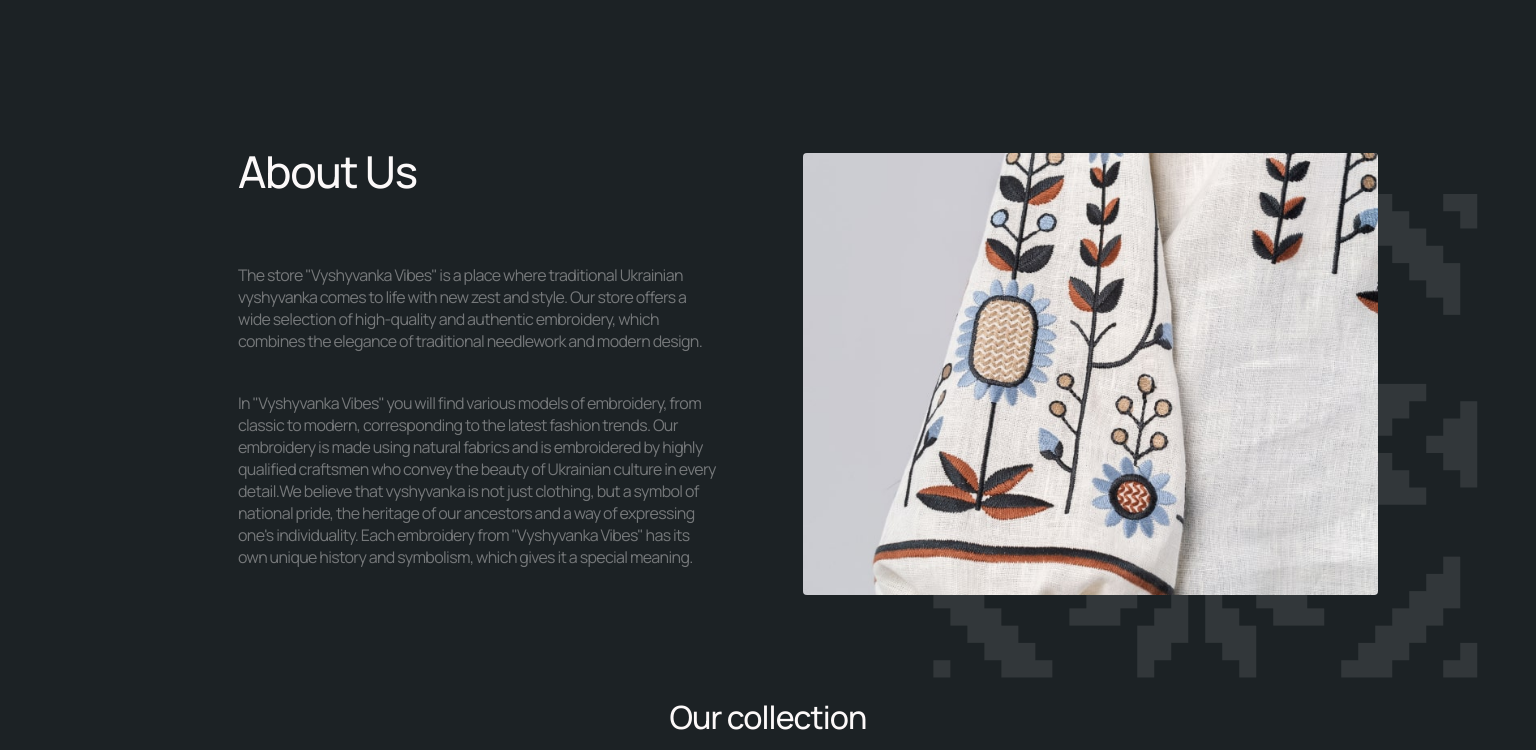
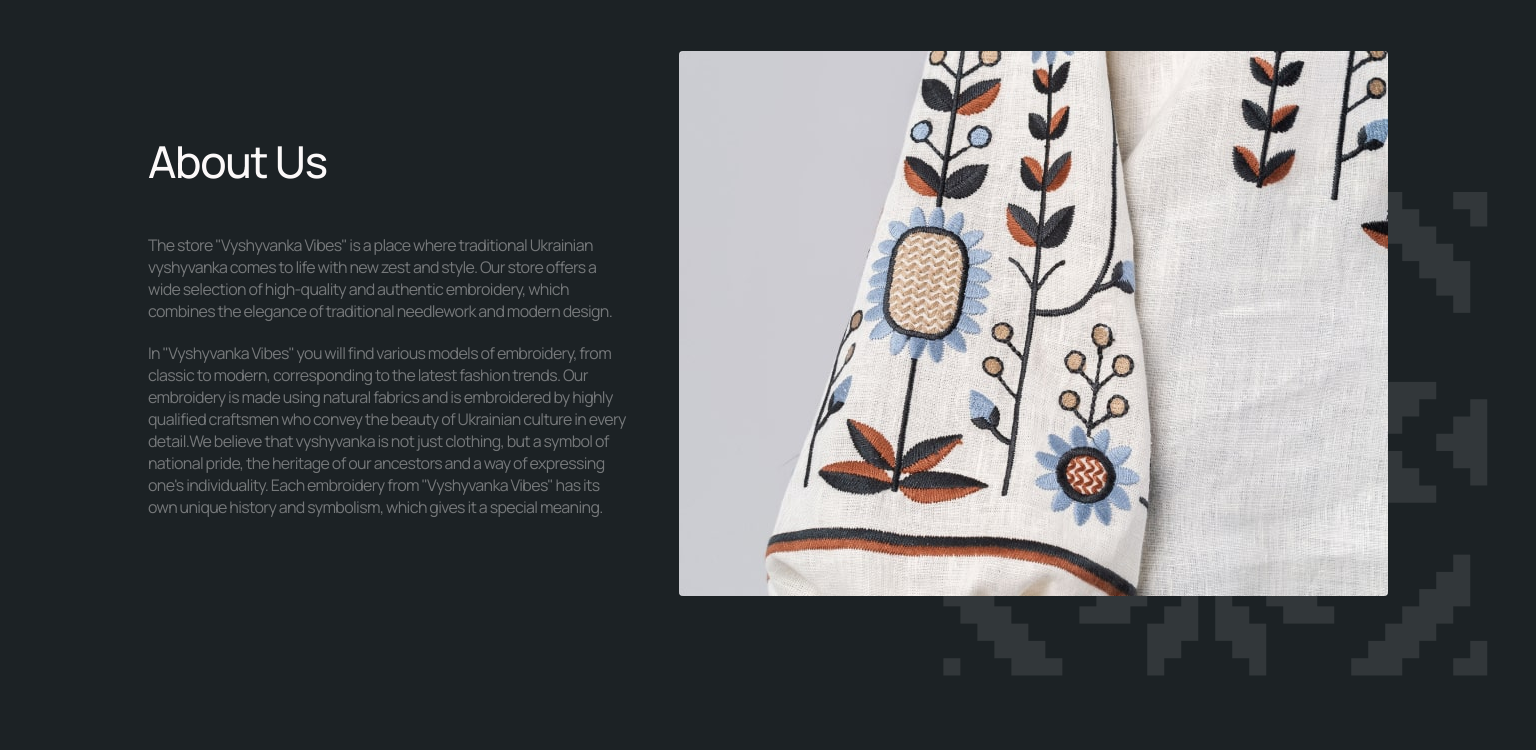
Before and after one commit to Petro-Gunko/project-GOOD_IDEA, a website built with Vite: page src/index.html in a window 1536 px wide. Shown: the part 839-1589 px from the top of the page. Built offline with nearby package versions, Linux system fonts and the light colour scheme.

Commit message:
about-us-fin-v0

```diff
--- a/src/css/about-us.css
+++ b/src/css/about-us.css
@@ -2,14 +2,7 @@
 
 /* ------------ Mobile ------- */
 .about-us-section {
-    background-color: var(--black);
-    background-repeat: no-repeat;
-    background-position: right bottom;
-    background-image: url("/img/about-us/about-us-background-mobile.png");
-    padding-bottom: 62px;
-    max-width: fit-content;
-    margin: 0 auto;
-
+    padding-bottom: 80px;
 }
 
 .about-us-container {
@@ -17,7 +10,6 @@
     flex-direction: column;
     box-sizing: border-box;
     align-items: center;
-    min-width: 320px;
     max-width: fit-content;
 }
 
@@ -51,14 +43,26 @@
     letter-spacing: -0.04em;
     }
 
+.about-us-container-img {
+        position: relative;
+      }
+.about-us-container-img::after {
+        position: absolute;
+        display: flex;
+        width: 459px;
+        height: 408px;
+        content: "";
+        background-image: url("/img/about-us/about-us-background-mobile.png");
+        background-repeat: no-repeat;
+        bottom: -62px;
+        left: 105px;
+        z-index: -10;
+      }
+
 .about-us-img {
         width: 100%;
-        height: auto;
         border-radius: 4px;
-
        }
-
-
 
 @media screen and (min-width: 375px) {
 
@@ -78,12 +82,10 @@
 /* ------------------ Tablet ------------ */
 
 @media screen and (min-width: 768px) {
+
     .about-us-section {
-        background-image: url("/img/about-us/about-us-background-tablet.png");
-        padding-bottom: 50px;
-
+        padding-bottom: 100px;
     }
-
 
     .about-us {
         font-size: 44px;
@@ -95,19 +97,26 @@
         padding-bottom: 20px;
       }
 
-    .about-us-img {
-        width: 704px;
-    }
 
     .about-us-item:last-child {
         padding-bottom: 40px;
    }
 
+   .about-us-img {
+    width: 704px;
+}
+
+.about-us-container-img::after {
+    width: 545px;
+    height: 484px;
+    background-image: url("/img/about-us/about-us-background-tablet.png");
+    bottom: -50px;
+    left: 367px;
+  }
 
     .about-us-text {
         font-size: 16px;
     }
-
 
 }
 
@@ -117,18 +126,18 @@
 
 @media screen and (min-width: 1280px) {
 
-    .about-us-container {
-        padding-top: 20px;
+    .about-us-section {
+        padding-bottom: 150px;
+    }
+
+    .about-us {
+        padding-top: 50px;
     }
 
     .about-us-container {
-        flex-direction: inherit;
+        flex-direction: row;
         align-items: center;
-        display: inline-flex;
-        justify-content: center;
         gap: 50px;
-        padding-left: 80px;
-        width: 1080px
       }
 
 
@@ -142,23 +151,18 @@
         letter-spacing: -0.03em;
     }
 
-    .about-us-img {
-        width: 704px;
-    }
 
     .about-us-item: {
         padding-bottom: 20px;
    }
 
     .about-us-item:last-child {
-        padding-bottom: 40px;
+        padding-bottom: 43,5px;
    }
-
 
     .about-us-text {
         font-size: 16px;
     }
-
 
     .about-us-item {
         width: 436px;
@@ -168,14 +172,13 @@
         width: 594px;
     }
 
-    .about-us-section {
+    .about-us-container-img::after {
+        width: 545px;
+        height: 484px;
         background-image: url("/img/about-us/about-us-background-desctop.png");
-        padding: 70px 80px 70px 100px;
-
+        bottom: -80px;
+        left: 309px;
     }
-
-
-
 
 /* ---------------- End Desctop ----------- */
 
@@ -183,46 +186,48 @@
 
 @media screen and (min-width: 1440px) {
 
-         .about-us-container  {
-              display: inline-flex;
-              flex-direction: inherit;
-              align-items: center;
-              width: 1240px;
-             justify-content: center;
-             gap: 50px;
+    .about-us-section {
+        padding-bottom: 150px;
+    }
 
+    .about-us {
+        padding-top: 80px;
     }
 
       .about-us-list {
+        max-width: 481px;
+      }
+
+    .about-us-item: {
+        padding-bottom: 20px;
+   }
+
+    .about-us-item:last-child {
+        padding-bottom: 79px;
+   }
+
+
+    .about-us-item {
         width: 481px;
     }
 
-            .about-us-item {
-              width: 481px;
-              padding-top: 20px;
+    .about-us-img {
+        width: 709px;
     }
 
-            .about-us-text {
-                font-size: 16px;
+    .about-us-container-img::after {
+        width: 545px;
+        height: 484px;
+        background-image: url("/img/about-us/about-us-background-desctop-1440.png");
+        bottom: -80px;
+        left: 264px;
     }
-
-
-        .about-us-descr {
-              display: block;
-              margin-right: 50px;
-              width: 481px;
-            }
-        .about-us-section {
-            background-image: url("/img/about-us/about-us-background-desctop-1440.png");
-                   }
-
-
-
 
 }
 
 }
 
-/* ---------------- End Desctop 1440----------- */
+
+/* ---------------- End Desctop 1440 ----------- */
 
 /* ================ END About Us ============ */
--- a/src/partials/about-us.html
+++ b/src/partials/about-us.html
@@ -1,8 +1,9 @@
  <!----------- About Us-------------->
 
+ <div class="container">
  <section class="about-us-section">
 
-    <div class="about-us-container container">
+    <div class="about-us-container">
         <div class="about-us-descr">
             <h2 class="about-us" id="about-us">About Us</h2>
             <ul class="about-us-list">
@@ -49,4 +50,6 @@
 
 
     </section>
+
+</div>
     <!-----------END About US-------------->
```
Lines whose indentation alone changed are shown as unchanged.
